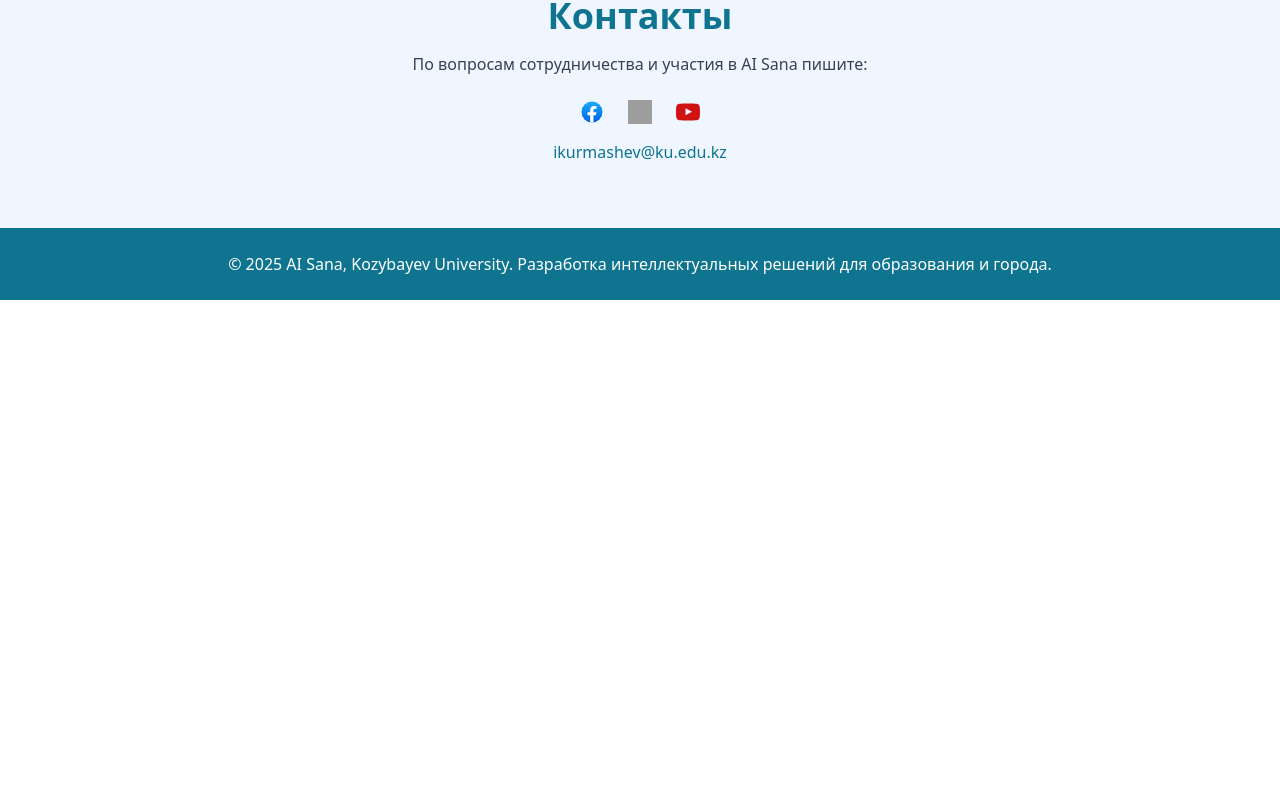
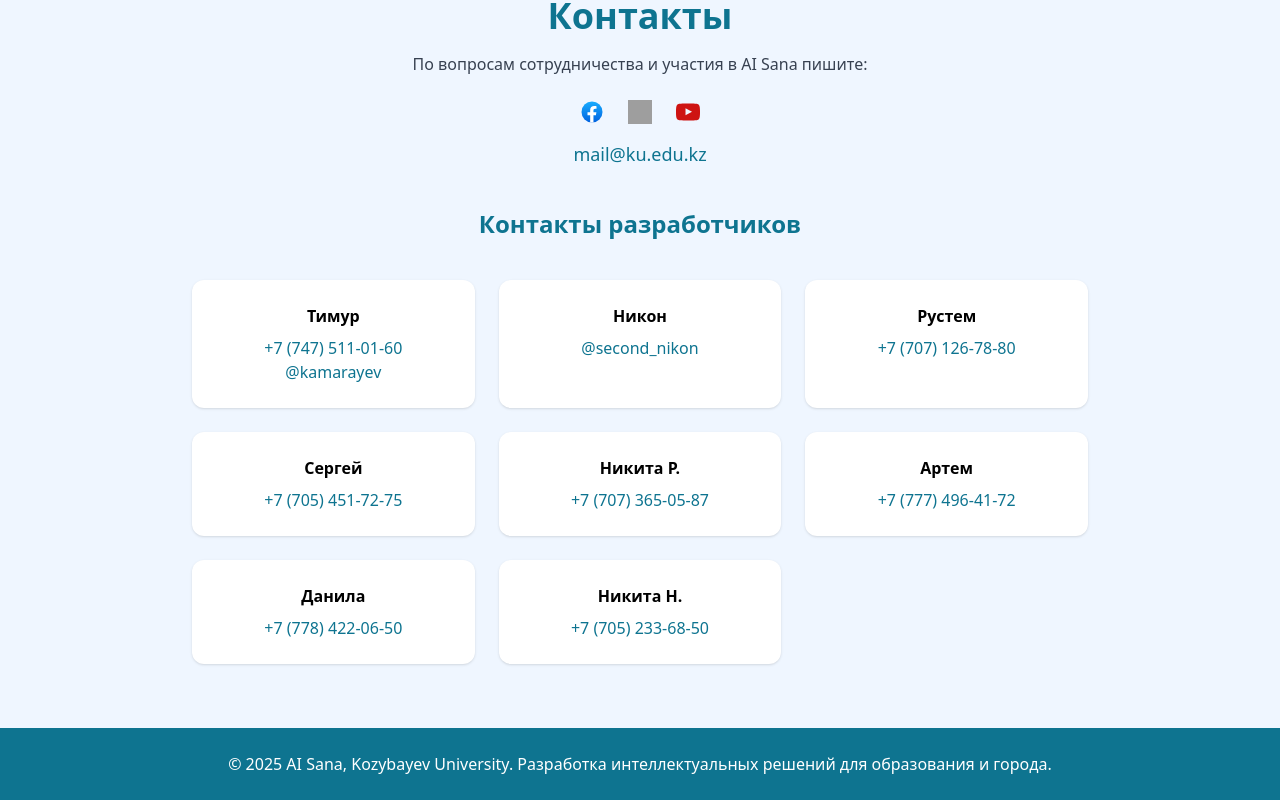
Before and after one commit to vnikonv/aisana, a Nuxt app: page / in a window 1280 px wide. Shown: the part 1856-2656 px from the top of the page. Before the commit the page ends 2156 px from the top, so only its background shows below. Built offline with nearby package versions, Linux system fonts and the light colour scheme; grey boxes are pictures that could not be loaded.

Commit message:
Update contacts section with developer cards and new info

```diff
--- a/components/ContactsSection.vue
+++ b/components/ContactsSection.vue
@@ -3,14 +3,51 @@
     <div class="container mx-auto px-4 text-center">
       <h2 class="text-4xl font-bold mb-4 text-cyan-700">Контакты</h2>
       <p class="mb-6 text-gray-700">По вопросам сотрудничества и участия в AI Sana пишите:</p>
-      <div class="flex justify-center space-x-6">
+      <div class="flex justify-center space-x-6 mb-4">
         <a href="#"><img src="/facebook.svg" alt="Facebook" class="w-6 h-6 hover:scale-110 transition"></a>
         <a href="#"><img src="/instagram.svg" alt="Instagram" class="w-6 h-6 hover:scale-110 transition"></a>
         <a href="#"><img src="/youtube.svg" alt="YouTube" class="w-6 h-6 hover:scale-110 transition"></a>
       </div>
-      <p class="mt-4 text-gray-700">
-        <a href="mailto:ikurmashev@ku.edu.kz" class="text-cyan-700 hover:underline">ikurmashev@ku.edu.kz</a>
+      <p class="mt-2 text-gray-700">
+        <a href="mailto:mail@ku.edu.kz" class="text-cyan-700 hover:underline text-lg">mail@ku.edu.kz</a>
       </p>
+
+      <h3 class="text-2xl font-semibold text-cyan-700 my-10">Контакты разработчиков</h3>
+      <div class="grid gap-6 sm:grid-cols-2 md:grid-cols-3 max-w-4xl mx-auto">
+        <div class="bg-white p-6 rounded-xl shadow hover:shadow-lg transition">
+          <p class="font-semibold mb-2">Тимур</p>
+          <p><a href="tel:+77475110160" class="text-cyan-700 hover:underline">+7 (747) 511-01-60</a></p>
+          <p><a href="https://t.me/kamarayev" class="text-cyan-700 hover:underline">@kamarayev</a></p>
+        </div>
+        <div class="bg-white p-6 rounded-xl shadow hover:shadow-lg transition">
+          <p class="font-semibold mb-2">Никон</p>
+          <p><a href="https://t.me/second_nikon" class="text-cyan-700 hover:underline">@second_nikon</a></p>
+        </div>
+        <div class="bg-white p-6 rounded-xl shadow hover:shadow-lg transition">
+          <p class="font-semibold mb-2">Рустем</p>
+          <p><a href="tel:+77071267880" class="text-cyan-700 hover:underline">+7 (707) 126-78-80</a></p>
+        </div>
+        <div class="bg-white p-6 rounded-xl shadow hover:shadow-lg transition">
+          <p class="font-semibold mb-2">Сергей</p>
+          <p><a href="tel:+77054517275" class="text-cyan-700 hover:underline">+7 (705) 451-72-75</a></p>
+        </div>
+        <div class="bg-white p-6 rounded-xl shadow hover:shadow-lg transition">
+          <p class="font-semibold mb-2">Никита Р.</p>
+          <p><a href="tel:+77073650587" class="text-cyan-700 hover:underline">+7 (707) 365-05-87</a></p>
+        </div>
+        <div class="bg-white p-6 rounded-xl shadow hover:shadow-lg transition">
+          <p class="font-semibold mb-2">Артем</p>
+          <p><a href="tel:+77774964172" class="text-cyan-700 hover:underline">+7 (777) 496-41-72</a></p>
+        </div>
+        <div class="bg-white p-6 rounded-xl shadow hover:shadow-lg transition">
+          <p class="font-semibold mb-2">Данила</p>
+          <p><a href="tel:+77784220650" class="text-cyan-700 hover:underline">+7 (778) 422-06-50</a></p>
+        </div>
+        <div class="bg-white p-6 rounded-xl shadow hover:shadow-lg transition">
+          <p class="font-semibold mb-2">Никита Н.</p>
+          <p><a href="tel:+77052336850" class="text-cyan-700 hover:underline">+7 (705) 233-68-50</a></p>
+        </div>
+      </div>
     </div>
   </section>
 </template>
```
